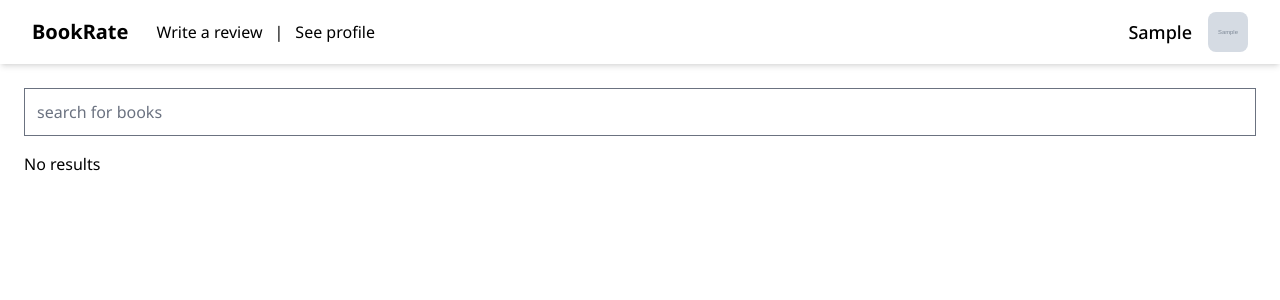
After one commit to lolio-dev/bookrate, a Django app: page /search-books/ in a window 1280 px wide. The commit adds this page. Shown: the top 300 px of the page. Run offline with Django 4.2, Linux system fonts and the light colour scheme; a user stored in the database is signed in; tables that the repository leaves empty hold one stand-in row (values such as "Sample post"); grey boxes marked "Sample" are stand-in pictures; some libraries are stand-ins or nearby versions.

Commit message:
feat: select book to write review

```diff
--- /dev/null
+++ b/apps/reviews/templates/reviews/partials/search-results.html
@@ -0,0 +1,24 @@
+{% load static %}
+
+{% if books %}
+    {% for book in books %}
+        {{ book }}
+        <div class="flex justify-between">
+            <div class="flex py-2 gap-2">
+                {% if book.thumbnail %}
+                    <img src="{{ book.thumbnail }}" alt="">
+                {% else %}
+                    <img src="{% static 'img/no-image.png' %}" alt="">
+                {% endif %}
+                <div>
+                    <h3 class="text-xl">{{ book.title }}</h3>
+                    <h4 class="font-medium text-lg">Author <span class="font-normal">{{ book.author }}</span></h4>
+                    <h4 class="font-medium text-lg">Publisher <span class="font-normal">{{ book.publisher }}</span></h4>
+                </div>
+            </div>
+            <a class="border border-black px-4 py-2 h-fit" href="{% url 'write_review' book_id=book.id %}">Choisir</a>
+        </div>
+    {% endfor %}
+{% else %}
+    <p>No results</p>
+{% endif %}
--- /dev/null
+++ b/apps/reviews/templates/reviews/search-books.html
@@ -0,0 +1,22 @@
+{% extends 'main-layout.html' %}
+
+{% block main_content %}
+    <main class="p-6">
+        <form class="w-full">
+            {% csrf_token %}
+            <input
+                    class="w-full h-12"
+                    type="text"
+                    placeholder="search for books"
+                    name="query"
+                    hx-trigger="input delay:500ms"
+                    hx-post="{% url 'search_books' %}"
+                    hx-target="#results"
+            >
+        </form>
+
+        <div id="results" class="flex flex-col gap-2">
+            {% include 'reviews/partials/search-results.html' %}
+        </div>
+    </main>
+{% endblock %}
--- /dev/null
+++ b/apps/reviews/templates/reviews/write-review.html
@@ -0,0 +1,5 @@
+{% extends 'main-layout.html' %}
+
+{% block main_content %}
+	<h1>Write review</h1>
+{% endblock %}
--- a/apps/reviews/urls.py
+++ b/apps/reviews/urls.py
@@ -1,7 +1,9 @@
 from django.urls import path
 
-from apps.reviews.views import feed
+from apps.reviews.views import feed, search_books, write_review
 
 urlpatterns = [
-    path("feed", feed, name="feed")
+    path("feed/", feed, name="feed"),
+    path("search-books/", search_books, name="search_books"),
+    path("reviews/create/<str:book_id>/", write_review, name="write_review"),
 ]
--- a/apps/reviews/views.py
+++ b/apps/reviews/views.py
@@ -1,7 +1,29 @@
 from django.contrib.auth.decorators import login_required
 from django.shortcuts import render
+
+from utils.books_helper import BooksHelper
+
+book_helper = BooksHelper()
 
 
 @login_required
 def feed(request):
     return render(request, 'reviews/feed.html')
+
+
+@login_required
+def search_books(request):
+    if request.method == 'POST':
+        query = request.POST['query']
+
+        results = book_helper.query(query)
+
+        return render(request, 'reviews/partials/search-results.html', {'books': results})
+
+    return render(request, 'reviews/search-books.html')
+
+
+@login_required
+def write_review(request, book_id):
+    print(book_id)
+    return render(request, 'reviews/write-review.html', {"book_id": book_id})
--- a/apps/theme/static/css/dist/styles.css
+++ b/apps/theme/static/css/dist/styles.css
@@ -811,8 +791,21 @@ select {
   height: 1.5rem;
 }
 
-.h-24 {
-  height: 6rem;
+.h-10 {
+  height: 2.5rem;
+}
+
+.h-12 {
+  height: 3rem;
+}
+
+.h-16 {
+  height: 4rem;
+}
+
+.h-fit {
+  height: -moz-fit-content;
+  height: fit-content;
 }
 
 .h-full {
@@ -823,32 +816,12 @@ select {
   height: 100vh;
 }
 
-.h-12 {
-  height: 3rem;
-}
-
-.h-1 {
-  height: 0.25rem;
-}
-
-.h-16 {
-  height: 4rem;
-}
-
-.h-10 {
-  height: 2.5rem;
+.w-10 {
+  width: 2.5rem;
 }
 
 .w-full {
   width: 100%;
-}
-
-.w-12 {
-  width: 3rem;
-}
-
-.w-10 {
-  width: 2.5rem;
 }
 
 .cursor-pointer {
@@ -934,33 +878,9 @@ select {
   padding: 1.5rem;
 }
 
-.p-2 {
-  padding: 0.5rem;
-}
-
 .px-12 {
   padding-left: 3rem;
   padding-right: 3rem;
-}
-
-.py-2 {
-  padding-top: 0.5rem;
-  padding-bottom: 0.5rem;
-}
-
-.py-1 {
-  padding-top: 0.25rem;
-  padding-bottom: 0.25rem;
-}
-
-.py-12 {
-  padding-top: 3rem;
-  padding-bottom: 3rem;
-}
-
-.px-8 {
-  padding-left: 2rem;
-  padding-right: 2rem;
 }
 
 .px-4 {
@@ -971,6 +891,16 @@ select {
 .px-6 {
   padding-left: 1.5rem;
   padding-right: 1.5rem;
+}
+
+.px-8 {
+  padding-left: 2rem;
+  padding-right: 2rem;
+}
+
+.py-2 {
+  padding-top: 0.5rem;
+  padding-bottom: 0.5rem;
 }
 
 .py-3 {
--- a/templates/main-layout.html
+++ b/templates/main-layout.html
@@ -4,7 +4,7 @@
     <nav class="flex justify-between items-center px-8 h-16 w-full shadow-md">
         <div class="flex items-center gap-3">
             <h1 class="text-xl font-bold mr-4">BookRate</h1>
-            <a href="">Write a review</a>
+            <a href="{% url 'search_books' %}">Write a review</a>
             <p>|</p>
             <a href="">See profile</a>
         </div>
```
Also changed, not shown: other parts of apps/theme/static/css/dist/styles.css (+6 -56 lines), utils/books_helper.py (added, +24 -0 lines), static/img/no-image.png (added), 1 other file.
